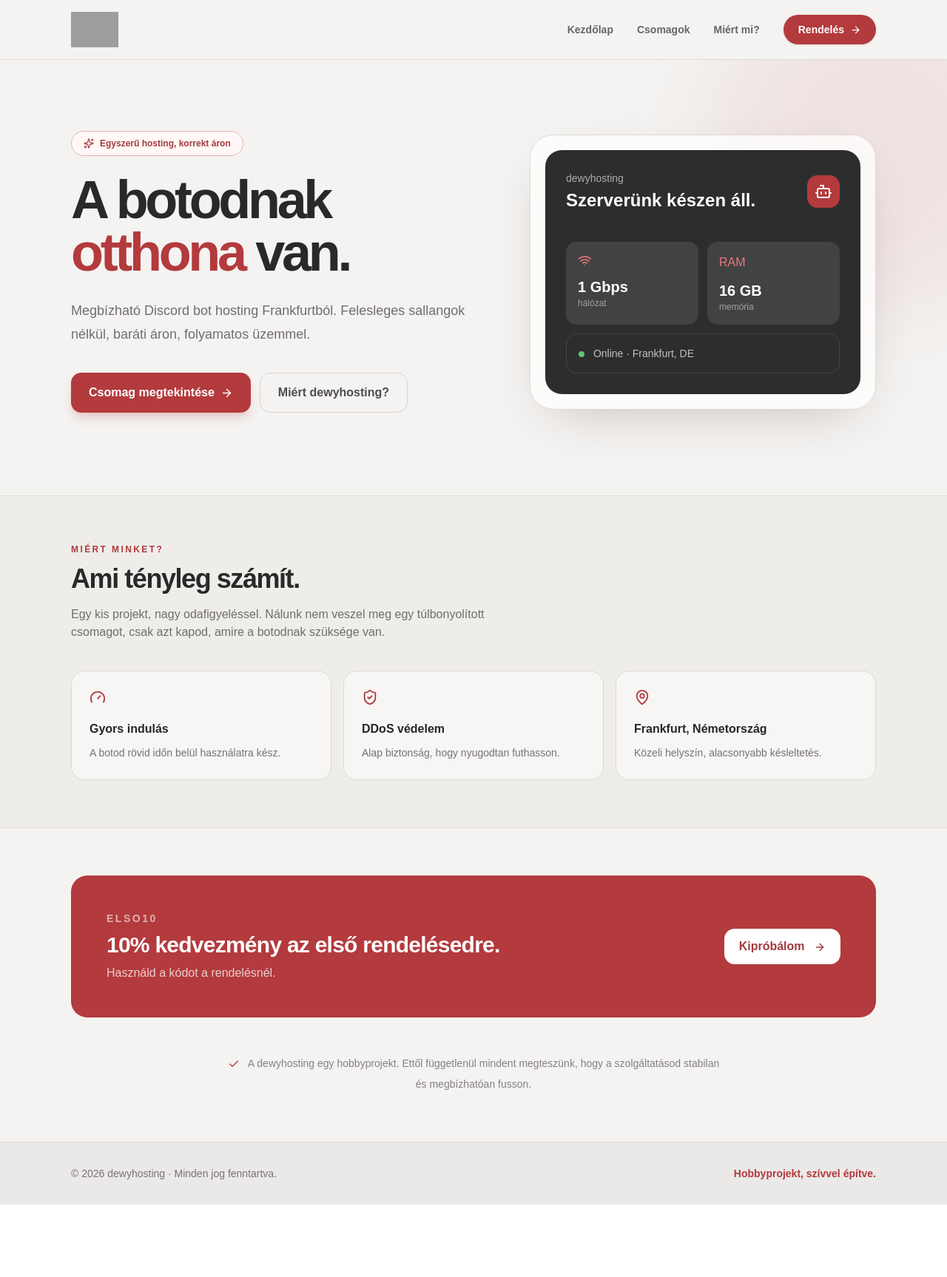
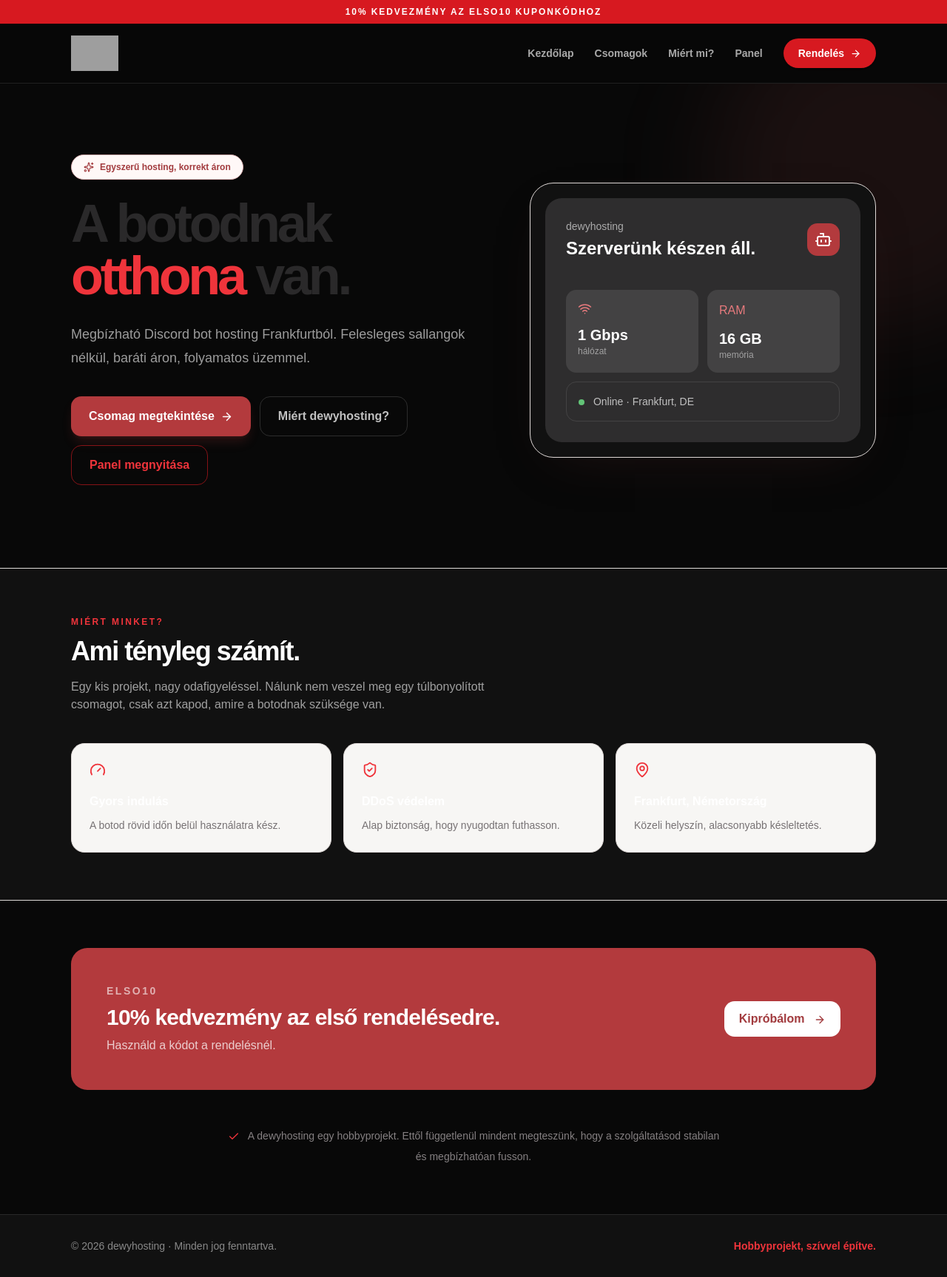
Before and after one commit to dewy-sudo2/dewyhosting-weboldal-keszitese, a Next.js app: page / in a window 1280 px wide. Shown: the whole page at 74% size. Before the commit the page ends 1629 px from the top, so only its background shows below. Built offline with nearby package versions, Linux system fonts and the light colour scheme; grey boxes are pictures that could not be loaded.

Commit message:
Refresh dewyhosting with black red theme and panel links
V0-Chat-Id: umKGkK33fMH

```diff
--- a/app/globals.css
+++ b/app/globals.css
@@ -164,7 +164,7 @@
 }
 
 @layer components {
-  .eyebrow { @apply text-xs font-black uppercase tracking-[0.2em] text-[#b33a3d]; }
-  .section-title { @apply mt-3 text-4xl font-black tracking-[-0.04em] text-[#2a292a]; }
-  .form-input { @apply mt-2 block w-full rounded-xl border border-[#ded8d6] bg-[#faf9f8] px-4 py-3 text-sm font-normal outline-none transition placeholder:text-[#aaa5a6] focus:border-[#b33a3d] focus:ring-2 focus:ring-[#b33a3d]/15; }
+  .eyebrow { @apply text-xs font-black uppercase tracking-[0.2em] text-[#ef343b]; }
+  .section-title { @apply mt-3 text-4xl font-black tracking-[-0.04em] text-white; }
+  .form-input { @apply mt-2 block w-full rounded-xl border border-white/10 bg-white/5 px-4 py-3 text-sm font-normal text-white outline-none transition placeholder:text-white/35 focus:border-[#ef343b] focus:ring-2 focus:ring-[#ef343b]/20; }
 }
--- a/app/page.tsx
+++ b/app/page.tsx
@@ -5,9 +5,9 @@ import { SiteShell } from '@/components/site-shell'
 const reasons = [{ icon: Gauge, title: 'Gyors indulás', text: 'A botod rövid időn belül használatra kész.' }, { icon: ShieldCheck, title: 'DDoS védelem', text: 'Alap biztonság, hogy nyugodtan futhasson.' }, { icon: MapPin, title: 'Frankfurt, Németország', text: 'Közeli helyszín, alacsonyabb késleltetés.' }]
 export default function Page() { return <SiteShell><main>
   <section className="relative overflow-hidden"><div className="absolute -right-32 -top-28 size-[28rem] rounded-full bg-[#c7585b]/10 blur-3xl" /><div className="mx-auto grid max-w-6xl gap-12 px-5 pb-20 pt-16 lg:grid-cols-[1.1fr_.9fr] lg:items-center lg:px-8 lg:pb-28 lg:pt-24">
-    <div><div className="mb-6 inline-flex items-center gap-2 rounded-full border border-[#e1b4b5] bg-[#fff8f7] px-4 py-2 text-xs font-bold text-[#a23b3e]"><Sparkles size={14} /> Egyszerű hosting, korrekt áron</div><h1 className="max-w-3xl text-5xl font-black leading-[.98] tracking-[-.06em] text-[#2a292a] sm:text-7xl">A botodnak <span className="text-[#b33a3d]">otthona</span> van.</h1><p className="mt-7 max-w-xl text-lg leading-8 text-[#716d6f]">Megbízható Discord bot hosting Frankfurtból. Felesleges sallangok nélkül, baráti áron, folyamatos üzemmel.</p><div className="mt-9 flex flex-wrap gap-3"><Link href="/csomagok" className="inline-flex items-center gap-2 rounded-xl bg-[#b33a3d] px-6 py-3.5 font-bold text-white shadow-lg shadow-[#b33a3d]/20 transition hover:bg-[#942f33]">Csomag megtekintése <ArrowRight size={17} /></Link><a href="#miert" className="rounded-xl border border-[#d7d2d0] px-6 py-3.5 font-bold text-[#504c4e] transition hover:bg-white">Miért dewyhosting?</a></div></div>
-    <div className="relative rounded-[2rem] border border-[#ded8d6] bg-white/75 p-5 shadow-[0_24px_70px_-35px_rgba(80,36,38,.35)]"><div className="rounded-[1.4rem] bg-[#2e2d2e] p-7 text-white"><div className="flex items-center justify-between"><div><p className="text-sm text-white/60">dewyhosting</p><h2 className="mt-1 text-2xl font-bold">Szerverünk készen áll.</h2></div><div className="flex size-11 items-center justify-center rounded-xl bg-[#b33a3d]"><Bot /></div></div><div className="mt-10 grid grid-cols-2 gap-3"><div className="rounded-xl bg-white/10 p-4"><Wifi className="mb-3 text-[#e77a7d]" size={19} /><p className="text-xl font-black">1 Gbps</p><p className="text-xs text-white/50">hálózat</p></div><div className="rounded-xl bg-white/10 p-4"><p className="mb-3 text-[#e77a7d]">RAM</p><p className="text-xl font-black">16 GB</p><p className="text-xs text-white/50">memória</p></div></div><div className="mt-3 rounded-xl border border-white/10 p-4 text-sm text-white/70"><span className="mr-2 inline-block size-2 rounded-full bg-[#62c477]" /> Online · Frankfurt, DE</div></div></div>
+    <div><div className="mb-6 inline-flex items-center gap-2 rounded-full border border-[#e1b4b5] bg-[#fff8f7] px-4 py-2 text-xs font-bold text-[#a23b3e]"><Sparkles size={14} /> Egyszerű hosting, korrekt áron</div><h1 className="max-w-3xl text-5xl font-black leading-[.98] tracking-[-.06em] text-[#2a292a] sm:text-7xl">A botodnak <span className="text-[#ef343b]">otthona</span> van.</h1><p className="mt-7 max-w-xl text-lg leading-8 text-white/60">Megbízható Discord bot hosting Frankfurtból. Felesleges sallangok nélkül, baráti áron, folyamatos üzemmel.</p><div className="mt-9 flex flex-wrap gap-3"><Link href="/csomagok" className="inline-flex items-center gap-2 rounded-xl bg-[#b33a3d] px-6 py-3.5 font-bold text-white shadow-lg shadow-[#b33a3d]/20 transition hover:bg-[#942f33]">Csomag megtekintése <ArrowRight size={17} /></Link><a href="#miert" className="rounded-xl border border-white/15 px-6 py-3.5 font-bold text-white/75 transition hover:bg-white/5">Miért dewyhosting?</a><a href="https://panel.dewyofficial.hu" target="_blank" rel="noreferrer" className="rounded-xl border border-[#d71920]/60 px-6 py-3.5 font-bold text-[#ef343b] transition hover:bg-[#d71920]/10">Panel megnyitása</a></div></div>
+    <div className="relative rounded-[2rem] border border-[#ded8d6] bg-[#111111] p-5 shadow-[0_24px_70px_-35px_rgba(80,36,38,.35)]"><div className="rounded-[1.4rem] bg-[#2e2d2e] p-7 text-white"><div className="flex items-center justify-between"><div><p className="text-sm text-white/60">dewyhosting</p><h2 className="mt-1 text-2xl font-bold">Szerverünk készen áll.</h2></div><div className="flex size-11 items-center justify-center rounded-xl bg-[#b33a3d]"><Bot /></div></div><div className="mt-10 grid grid-cols-2 gap-3"><div className="rounded-xl bg-white/10 p-4"><Wifi className="mb-3 text-[#e77a7d]" size={19} /><p className="text-xl font-black">1 Gbps</p><p className="text-xs text-white/50">hálózat</p></div><div className="rounded-xl bg-white/10 p-4"><p className="mb-3 text-[#e77a7d]">RAM</p><p className="text-xl font-black">16 GB</p><p className="text-xs text-white/50">memória</p></div></div><div className="mt-3 rounded-xl border border-white/10 p-4 text-sm text-white/70"><span className="mr-2 inline-block size-2 rounded-full bg-[#62c477]" /> Online · Frankfurt, DE</div></div></div>
   </div></section>
-  <section id="miert" className="border-y border-[#dedbd8] bg-[#ebe9e7]/60"><div className="mx-auto max-w-6xl px-5 py-16 lg:px-8"><div className="max-w-xl"><p className="eyebrow">Miért minket?</p><h2 className="section-title">Ami tényleg számít.</h2><p className="mt-4 text-[#716d6f]">Egy kis projekt, nagy odafigyeléssel. Nálunk nem veszel meg egy túlbonyolított csomagot, csak azt kapod, amire a botodnak szüksége van.</p></div><div className="mt-10 grid gap-4 md:grid-cols-3">{reasons.map(({ icon: Icon, title, text }) => <div key={title} className="rounded-2xl border border-[#ded8d6] bg-[#f7f6f4] p-6"><Icon className="text-[#b33a3d]" size={22} /><h3 className="mt-5 font-bold">{title}</h3><p className="mt-2 text-sm leading-6 text-[#777274]">{text}</p></div>)}</div></div></section>
-  <section className="mx-auto max-w-6xl px-5 py-16 lg:px-8"><div className="flex flex-col items-start justify-between gap-6 rounded-3xl bg-[#b33a3d] p-8 text-white sm:flex-row sm:items-center sm:p-12"><div><p className="text-sm font-bold uppercase tracking-[.18em] text-white/60">ELSO10</p><h2 className="mt-2 text-3xl font-black tracking-tight">10% kedvezmény az első rendelésedre.</h2><p className="mt-2 text-white/75">Használd a kódot a rendelésnél.</p></div><Link href="/csomagok" className="shrink-0 rounded-xl bg-white px-5 py-3 font-bold text-[#a23b3e] transition hover:bg-[#fff2f1]">Kipróbálom <ArrowRight className="ml-2 inline" size={16} /></Link></div><div className="mt-12 text-center"><p className="mx-auto max-w-2xl text-sm leading-7 text-[#858082]"><Check className="mr-2 inline text-[#b33a3d]" size={16} /> A dewyhosting egy hobbyprojekt. Ettől függetlenül mindent megteszünk, hogy a szolgáltatásod stabilan és megbízhatóan fusson.</p></div></section>
+  <section id="miert" className="border-y border-[#dedbd8] bg-[#111111]"><div className="mx-auto max-w-6xl px-5 py-16 lg:px-8"><div className="max-w-xl"><p className="eyebrow">Miért minket?</p><h2 className="section-title">Ami tényleg számít.</h2><p className="mt-4 text-white/60">Egy kis projekt, nagy odafigyeléssel. Nálunk nem veszel meg egy túlbonyolított csomagot, csak azt kapod, amire a botodnak szüksége van.</p></div><div className="mt-10 grid gap-4 md:grid-cols-3">{reasons.map(({ icon: Icon, title, text }) => <div key={title} className="rounded-2xl border border-[#ded8d6] bg-[#f7f6f4] p-6"><Icon className="text-[#ef343b]" size={22} /><h3 className="mt-5 font-bold">{title}</h3><p className="mt-2 text-sm leading-6 text-[#777274]">{text}</p></div>)}</div></div></section>
+  <section className="mx-auto max-w-6xl px-5 py-16 lg:px-8"><div className="flex flex-col items-start justify-between gap-6 rounded-3xl bg-[#b33a3d] p-8 text-white sm:flex-row sm:items-center sm:p-12"><div><p className="text-sm font-bold uppercase tracking-[.18em] text-white/60">ELSO10</p><h2 className="mt-2 text-3xl font-black tracking-tight">10% kedvezmény az első rendelésedre.</h2><p className="mt-2 text-white/75">Használd a kódot a rendelésnél.</p></div><Link href="/csomagok" className="shrink-0 rounded-xl bg-white px-5 py-3 font-bold text-[#a23b3e] transition hover:bg-[#fff2f1]">Kipróbálom <ArrowRight className="ml-2 inline" size={16} /></Link></div><div className="mt-12 text-center"><p className="mx-auto max-w-2xl text-sm leading-7 text-[#858082]"><Check className="mr-2 inline text-[#ef343b]" size={16} /> A dewyhosting egy hobbyprojekt. Ettől függetlenül mindent megteszünk, hogy a szolgáltatásod stabilan és megbízhatóan fusson.</p></div></section>
 </main></SiteShell> }
--- a/components/site-shell.tsx
+++ b/components/site-shell.tsx
@@ -9,26 +9,28 @@ const logoUrl = 'https://hebbkx1anhila5yf.public.blob.vercel-storage.com/ChatGPT
 export function SiteShell({ children }: { children: React.ReactNode }) {
   const [open, setOpen] = useState(false)
   return (
-    <div className="min-h-screen bg-[#f4f3f1] text-[#272628]">
-      <header className="sticky top-0 z-40 border-b border-[#dedbd8] bg-[#f4f3f1]/90 backdrop-blur-md">
+    <div className="min-h-screen bg-[#080808] text-white">
+      <div className="bg-[#d71920] px-5 py-2 text-center text-xs font-black uppercase tracking-[0.16em] text-white">10% kedvezmény az ELSO10 kuponkódhoz</div>
+      <header className="sticky top-0 z-40 border-b border-white/10 bg-[#080808]/90 backdrop-blur-md">
         <div className="mx-auto flex max-w-6xl items-center justify-between px-5 py-4 lg:px-8">
           <Link href="/" className="flex items-center" onClick={() => setOpen(false)}>
             <img src={logoUrl} alt="dewyhosting" className="h-12 w-auto object-contain" />
           </Link>
-          <nav className="hidden items-center gap-8 text-sm font-semibold text-[#686567] md:flex">
-            <Link className="transition hover:text-[#b33a3d]" href="/">Kezdőlap</Link>
-            <Link className="transition hover:text-[#b33a3d]" href="/csomagok">Csomagok</Link>
-            <a className="transition hover:text-[#b33a3d]" href="/#miert">Miért mi?</a>
-            <Link href="/csomagok" className="inline-flex items-center gap-2 rounded-full bg-[#b33a3d] px-5 py-2.5 text-white shadow-sm transition hover:bg-[#942f33]">Rendelés <ArrowRight size={15} /></Link>
+          <nav className="hidden items-center gap-7 text-sm font-semibold text-white/65 md:flex">
+            <Link className="transition hover:text-white" href="/">Kezdőlap</Link>
+            <Link className="transition hover:text-white" href="/csomagok">Csomagok</Link>
+            <a className="transition hover:text-white" href="/#miert">Miért mi?</a>
+            <a href="https://panel.dewyofficial.hu" target="_blank" rel="noreferrer" className="transition hover:text-white">Panel</a>
+            <Link href="/csomagok" className="inline-flex items-center gap-2 rounded-full bg-[#d71920] px-5 py-2.5 text-white shadow-sm transition hover:bg-[#b51218]">Rendelés <ArrowRight size={15} /></Link>
           </nav>
           <button aria-label={open ? 'Menü bezárása' : 'Menü megnyitása'} onClick={() => setOpen(!open)} className="rounded-lg p-2 text-[#b33a3d] md:hidden">{open ? <X /> : <Menu />}</button>
         </div>
         {open && <nav className="border-t border-[#dedbd8] px-5 py-4 md:hidden"><div className="flex flex-col gap-4 text-sm font-semibold"><Link href="/" onClick={() => setOpen(false)}>Kezdőlap</Link><Link href="/csomagok" onClick={() => setOpen(false)}>Csomagok</Link><a href="/#miert" onClick={() => setOpen(false)}>Miért mi?</a></div></nav>}
       </header>
       {children}
-      <footer className="border-t border-[#dedbd8] bg-[#ebe9e7]">
-        <div className="mx-auto flex max-w-6xl flex-col gap-4 px-5 py-8 text-sm text-[#777274] sm:flex-row sm:items-center sm:justify-between lg:px-8">
-          <p>© 2026 dewyhosting · Minden jog fenntartva.</p><p className="font-semibold text-[#b33a3d]">Hobbyprojekt, szívvel építve.</p>
+      <footer className="border-t border-white/10 bg-[#111111]">
+        <div className="mx-auto flex max-w-6xl flex-col gap-4 px-5 py-8 text-sm text-white/50 sm:flex-row sm:items-center sm:justify-between lg:px-8">
+          <p>© 2026 dewyhosting · Minden jog fenntartva.</p><p className="font-semibold text-[#ef343b]">Hobbyprojekt, szívvel építve.</p>
         </div>
       </footer>
     </div>
```
Also changed, not shown: app/csomagok/page.tsx (+1 -1 lines).
